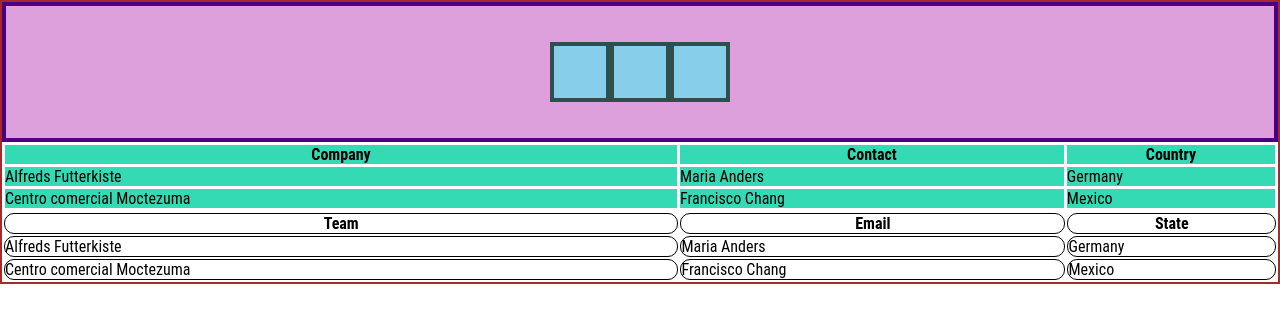
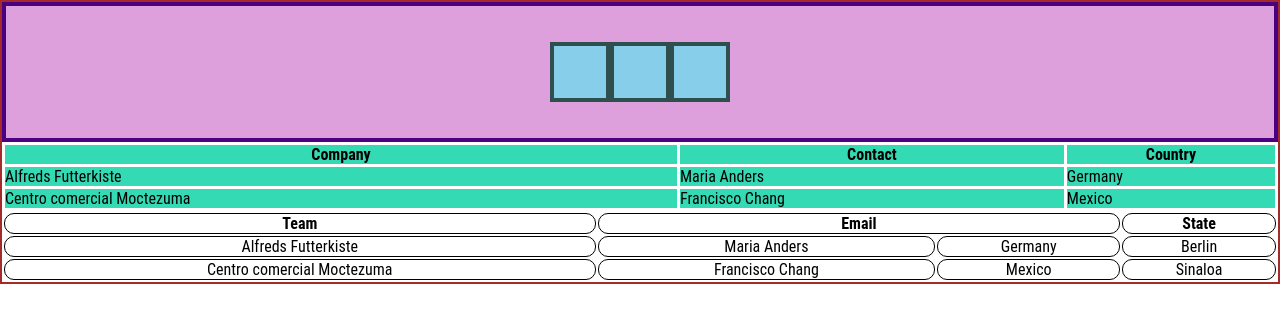
Before and after one commit to amancalledalej/moretests, a plain HTML site: page pages/pagethree.html in a window 1280 px wide. Drawn offline with Linux system fonts and the light colour scheme.

Commit message:
added colspan attribute to the html for a column in table2 to make a header cover two columns and also text-align to center in css for table two

```diff
--- a/pages/pagethree.html
+++ b/pages/pagethree.html
@@ -36,18 +36,20 @@
       <table id="table2">
         <tr>
           <th class="th2">Team</th>
-          <th class="th2">Email</th>
+          <th colspan="2" class="th2">Email</th>
           <th class="th2">State</th>
         </tr>
         <tr>
           <td class="td2">Alfreds Futterkiste</td>
           <td class="td2">Maria Anders</td>
           <td class="td2">Germany</td>
+          <td class="td2">Berlin</td>
         </tr>
         <tr>
           <td class="td2">Centro comercial Moctezuma</td>
           <td class="td2">Francisco Chang</td>
           <td class="td2">Mexico</td>
+          <td class="td2">Sinaloa</td>
         </tr>
       </table>
 
--- a/styles.css
+++ b/styles.css
@@ -158,5 +158,6 @@ a:link {
     border: 1px solid black;
     border-radius: 10px;
     background-color: white;
+    text-align: center;
 
   }
```
